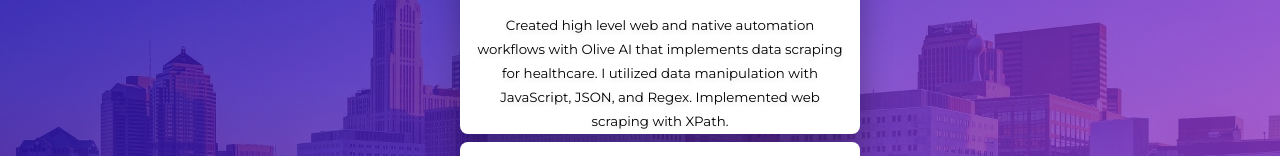
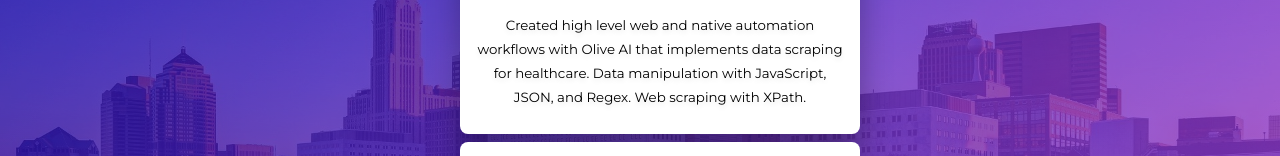
Before and after one commit to akjeffers/akjeffers.github.io, a plain HTML site: page projects.html in a window 1280 px wide. Shown: the part 210-366 px from the top of the page. Drawn offline with Linux system fonts and the light colour scheme.

Commit message:
fixing text on projects page

```diff
--- a/projects.html
+++ b/projects.html
@@ -17,7 +17,7 @@
                 <img class="projectImg" src="/images/olive_logo.png" alt="Olive">
                        <div class="cardName">Olive Automation - Cigna Claim Status Automation</div>
                 <p><small>Created high level web and native automation workflows with Olive AI that implements data scraping for healthcare.
-                    I utilized data manipulation with JavaScript, JSON, and Regex. Implemented web scraping with XPath.
+                    Data manipulation with JavaScript, JSON, and Regex. Web scraping with XPath.
                 </small></p>
             </li>
 
```
